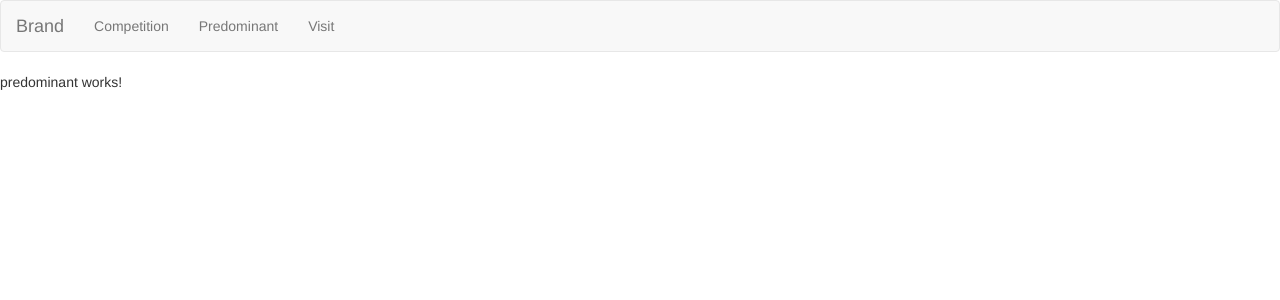
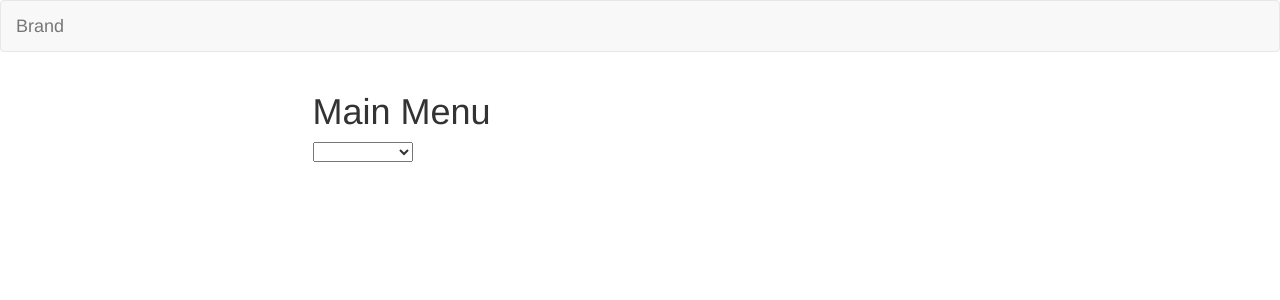
Before and after one commit to EduardoRdzNeavez/X-care, an Angular app: page /Predominant in a window 1280 px wide. Shown: the top 300 px of the page. Built offline with nearby package versions, Linux system fonts and the light colour scheme.

Commit message:
call to endpoint not finished

```diff
--- a/src/app/app.component.html
+++ b/src/app/app.component.html
@@ -1,23 +1,23 @@
 <nav class="navbar navbar-default">
   <div class="container-fluid">
-    <!-- Brand and toggle get grouped for better mobile display -->
     <div class="navbar-header">
-      <button type="button" class="navbar-toggle collapsed" data-toggle="collapse" data-target="#bs-example-navbar-collapse-1" aria-expanded="false">
-        <span class="sr-only">Toggle navigation</span>
-        <span class="icon-bar"></span>
-        <span class="icon-bar"></span>
-        <span class="icon-bar"></span>
-      </button>
-      <a class="navbar-brand" href="#">Brand</a>
+      <a class="navbar-brand text-center" href="#">Brand</a>
     </div>
-    <!-- Collect the nav links, forms, and other content for toggling -->
     <div class="collapse navbar-collapse" id="bs-example-navbar-collapse-1">
       <ul class="nav navbar-nav">
-        <li><a [routerLink]="['/competition']">Competition</a></li>
-        <li><a [routerLink]="['/Predominant']">Predominant</a></li>
-        <li><a [routerLink]="['/Visit']">Visit</a></li>
       </ul>
     </div>
   </div>
 </nav>
-<router-outlet></router-outlet>
+<div class="row">
+    <h1 class="col-md-offset-3">Main Menu</h1>
+    <a></a>
+    <select class="col-md-offset-3" id="existingCover" [(ngModel)]="selectedOpt"> search type
+        <option value="optionOne">predominant</option>
+        <option value="optionTwo">competition</option>
+    </select>
+</div>
+<div class="col-md-offset-3">
+    <app-predominant *ngIf="selectedOpt === 'optionOne'"></app-predominant>
+    <app-competition *ngIf="selectedOpt === 'optionTwo'"></app-competition>
+</div>
--- a/src/app/app.module.ts
+++ b/src/app/app.module.ts
@@ -2,6 +2,8 @@ import { BrowserModule } from '@angular/platform-browser';
 import { NgModule } from '@angular/core';
 import { TooltipModule } from 'ngx-bootstrap/tooltip';
 import { RouterModule } from '@angular/router';
+import { FormsModule } from '@angular/forms';
+import { SearchService} from './search.service';
 
 
 import { AppComponent } from './app.component';
@@ -23,10 +25,10 @@ import { PredominantComponent } from './predominant/predominant.component';
         { path: 'Predominant', component: PredominantComponent },
         { path: 'Visit', component: VisitComponentComponent }
   ]),
-
+    FormsModule,
     BrowserModule,
   ],
-  providers: [],
+  providers: [ SearchService],
   bootstrap: [AppComponent]
 })
 export class AppModule { }
--- a/src/app/competition/competition.component.html
+++ b/src/app/competition/competition.component.html
@@ -1,3 +1,5 @@
-<p>
-  competition works!
-</p>
+<div>
+    <p>on this page you can seach for the competitors and the number of customers we share based on a date </p>
+    <p> choose a start date</p> <input type="date">
+    <p> choose a finish date</p> <input type="date">
+</div>
--- a/src/app/competition/competition.component.ts
+++ b/src/app/competition/competition.component.ts
@@ -1,4 +1,7 @@
 import { Component, OnInit } from '@angular/core';
+import {SearchService } from '../search.service';
+import { HttpModule } from '@angular/http';
+
 
 @Component({
   selector: 'app-competition',
@@ -7,9 +10,14 @@ import { Component, OnInit } from '@angular/core';
 })
 export class CompetitionComponent implements OnInit {
 
-  constructor() { }
+  constructor(private httpmodule: HttpModule,
+    private dataService: SearchService) {
+    const Icustomer = [];
+  }
 
   ngOnInit() {
+    this.dataService.getData().subscribe(res => {
+
+    });
   }
-
 }
--- a/src/app/predominant/predominant.component.html
+++ b/src/app/predominant/predominant.component.html
@@ -1,3 +1,5 @@
-<p>
-  predominant works!
-</p>
+<div>
+        <p>on this page you can seach for the predominant feeder based on </p>
+        <p> choose a start date</p> <input type="date">
+        <p> choose a finish date</p> <input type="date">
+</div>
--- /dev/null
+++ b/src/app/search.service.ts
@@ -0,0 +1,19 @@
+import { Injectable } from '@angular/core';
+import { HttpModule } from '@angular/http';
+import {Http} from '@angular/http';
+import 'rxjs/add/operator/map';
+import { Response } from '@angular/http/src/static_response';
+import { ResponseType } from '@angular/http/src/enums';
+import 'rxjs/add/operator/Observable';
+
+
+@Injectable()
+export class SearchService {
+  private Ibrands = [];
+  constructor(private _http: Http) { }
+  private _endpoint = 'https://hackathonaccia18.herokuapp.com/marcas ';
+
+  getData(): Observable <Ibrands[]>  {
+    return this._http.get(this._endpoint).map(res => res.json());
+  }
+}
```
Also changed, not shown: 1 other file (tests, documents, lock files or other folders).
